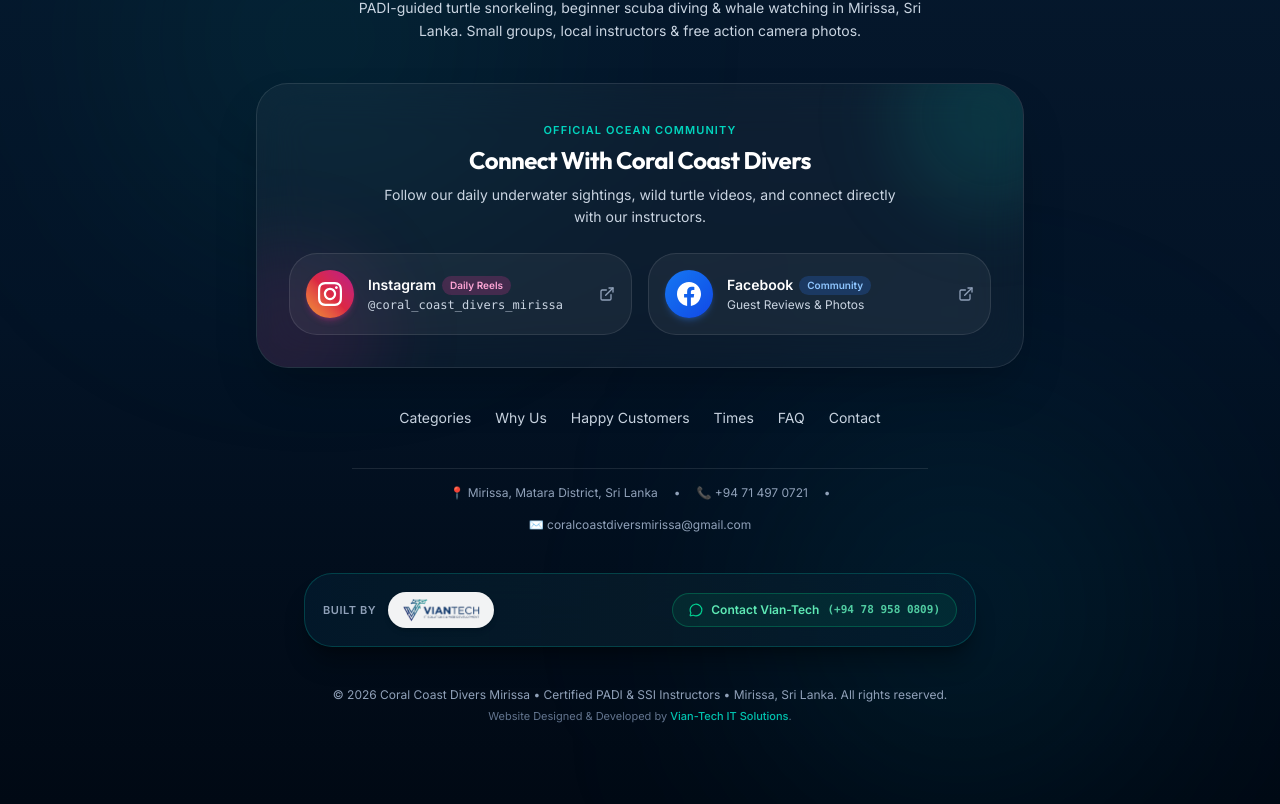
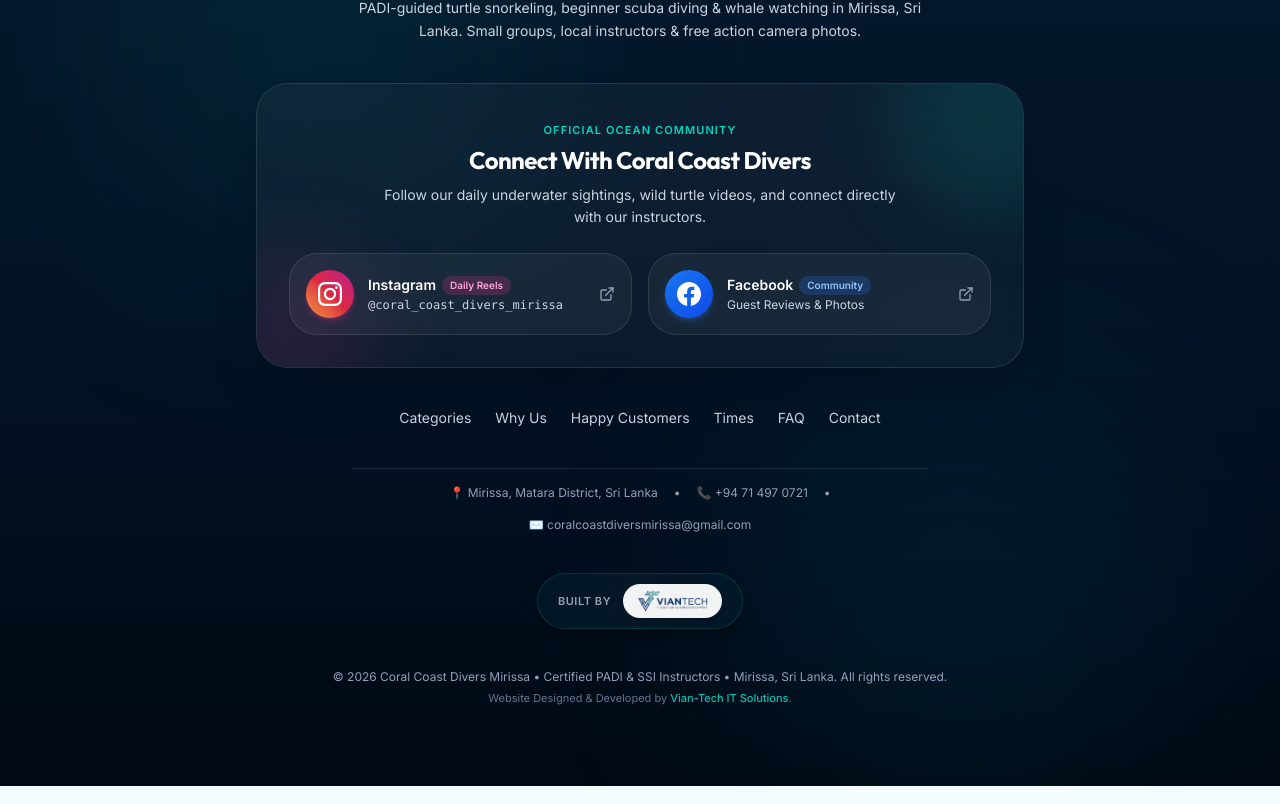
Before and after one commit to Kavindu822/coral-coast-divers, a Next.js app: page / in a window 1280 px wide. Shown: the part 7776-8580 px from the top of the page. Built offline with nearby package versions, Linux system fonts and the light colour scheme.

Commit message:
feat: streamline footer Vian-Tech credit badge and remove standalone contact button

```diff
--- a/src/app/page.tsx
+++ b/src/app/page.tsx
@@ -1921,8 +1921,7 @@ export default function HomePage() {
           </div>
 
           {/* Vian-Tech IT Solutions & Web Development Credit */}
-          <div className="w-full max-w-2xl rounded-2xl border border-teal-500/25 bg-gradient-to-r from-[#031d30]/70 via-[#071d2b]/80 to-[#031d30]/70 p-3.5 sm:p-4.5 backdrop-blur-xl shadow-xl shadow-black/30 flex flex-col sm:flex-row items-center justify-between gap-3.5 sm:gap-4">
-            <div className="flex flex-wrap items-center justify-center sm:justify-start gap-2.5 sm:gap-3">
+          <div className="flex items-center justify-center gap-3 rounded-2xl border border-teal-500/20 bg-gradient-to-r from-[#031d30]/60 via-[#071d2b]/70 to-[#031d30]/60 px-5 py-2.5 backdrop-blur-xl shadow-lg shadow-black/20">
             <span className="text-[11px] font-semibold uppercase tracking-wider text-slate-400">
               Built by
             </span>
@@ -1936,24 +1935,11 @@ export default function HomePage() {
               <Image
                 src="/images/viantech-logo.png"
                 alt="Vian-Tech - IT Solutions & Web Development"
-                  width={150}
-                  height={42}
-                  className="h-6 w-auto object-contain transition-transform group-hover:scale-105"
+                width={140}
+                height={40}
+                className="h-5.5 w-auto object-contain transition-transform group-hover:scale-105"
                 unoptimized
               />
-              </a>
-            </div>
-
-            <a
-              href={VIANTECH_WHATSAPP}
-              target="_blank"
-              rel="noopener noreferrer"
-              className="inline-flex items-center gap-2 rounded-full border border-emerald-500/30 bg-emerald-500/10 px-4 py-2 text-xs font-semibold text-emerald-300 transition-all duration-300 hover:bg-emerald-500 hover:text-white hover:shadow-lg hover:shadow-emerald-500/25 hover:scale-105 active:scale-95"
-              title="Contact Vian-Tech on WhatsApp for IT Solutions & Web Development"
-            >
-              <MessageCircle className="size-3.5 text-emerald-400 group-hover:text-white" />
-              <span>Contact Vian-Tech</span>
-              <span className="font-mono text-[11px] opacity-85">({VIANTECH_PHONE_DISPLAY})</span>
             </a>
           </div>
 
```
Lines whose indentation alone changed are shown as unchanged.
